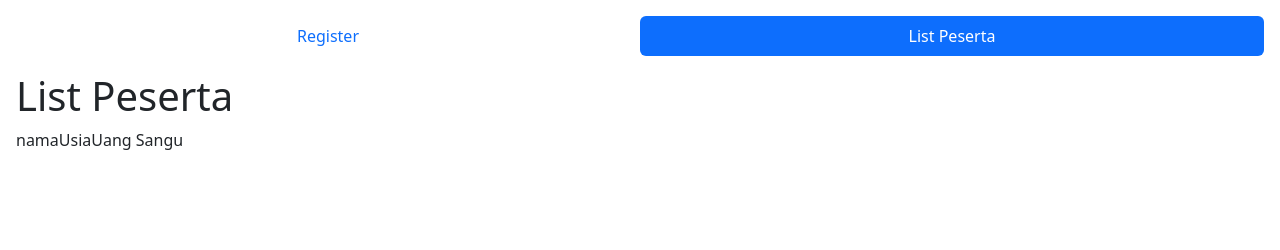
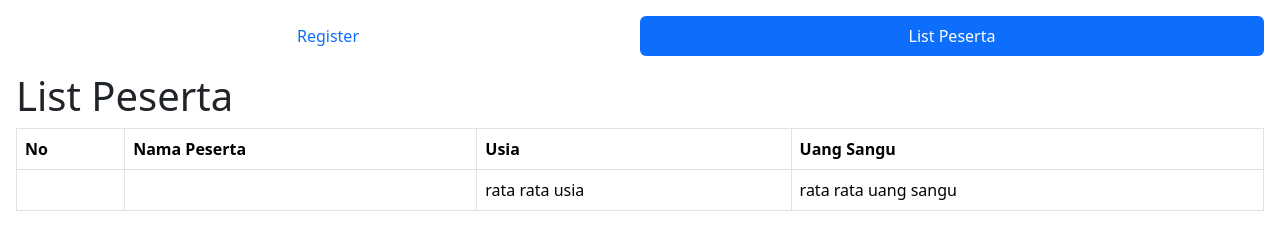
Before and after one commit to ikramsyawal/tugas-week-5-rakamin, a plain HTML site: page index.html in a window 1280 px wide. Both pictures are taken after a click on the tab "List Peserta". Drawn offline with nearby package versions, Linux system fonts and the light colour scheme.

Commit message:
creating table

```diff
--- a/index.html
+++ b/index.html
@@ -25,11 +25,11 @@
     <div class="tab-pane fade show active" id="pills-home" role="tabpanel" aria-labelledby="pills-home-tab">
 
       <!-- register content -->
-      <h1>register</h1>
       <form>
         <div class="mb-3">
           <label for="namaInput" class="form-label">Nama</label>
           <input type="text" class="form-control" id="namaInput">
+          <div class="namaHelp text-secondary" class="form-text" >Nama minimal 10 Karakter</div>
         </div>
         <div class="mb-3">
           <label for="usiaInput" class="form-label">Usia</label>
@@ -39,18 +39,36 @@
         <div class="mb-3">
           <label for="uangSangu" class="form-label">Uang Sangu</label>
           <input type="text" class="form-control" id="uangSangu">
+          <div class="sanguHelp text-secondary" class="form-text" >Uang sangu minimal 100 ribu dan maksimal 1 juta</div>
         </div>
-        <button type="submit" class="btn btn-primary">Submit</button>
+        <button class="btn btn-primary">Submit</button>
       </form>
     </div>
 
     <!-- tabel list peserta -->
     <div class="tab-pane fade" id="pills-profile" role="tabpanel" aria-labelledby="pills-profile-tab">
       <h1>List Peserta</h1>
-      <table>
-        <thead>nama</thead>
-        <thead>Usia</thead>
-        <thead>Uang Sangu</thead>
+      <table class="table table-bordered">
+        <thead class="table">
+          <tr>
+            <th scope="col">No</th>
+            <th scope="col">Nama Peserta</th>
+            <th scope="col">Usia</th>
+            <th scope="col">Uang Sangu</th>
+          </tr>
+        </thead>
+        <tbody>
+
+        </tbody>
+        <tfoot>
+          <tr>
+            <td></td>
+            <td></td>
+            <td>rata rata usia</td>
+            <td>rata rata uang sangu</td>
+          </tr>
+        </tfoot>
+
       </table>
     </div>
   </div>
```
